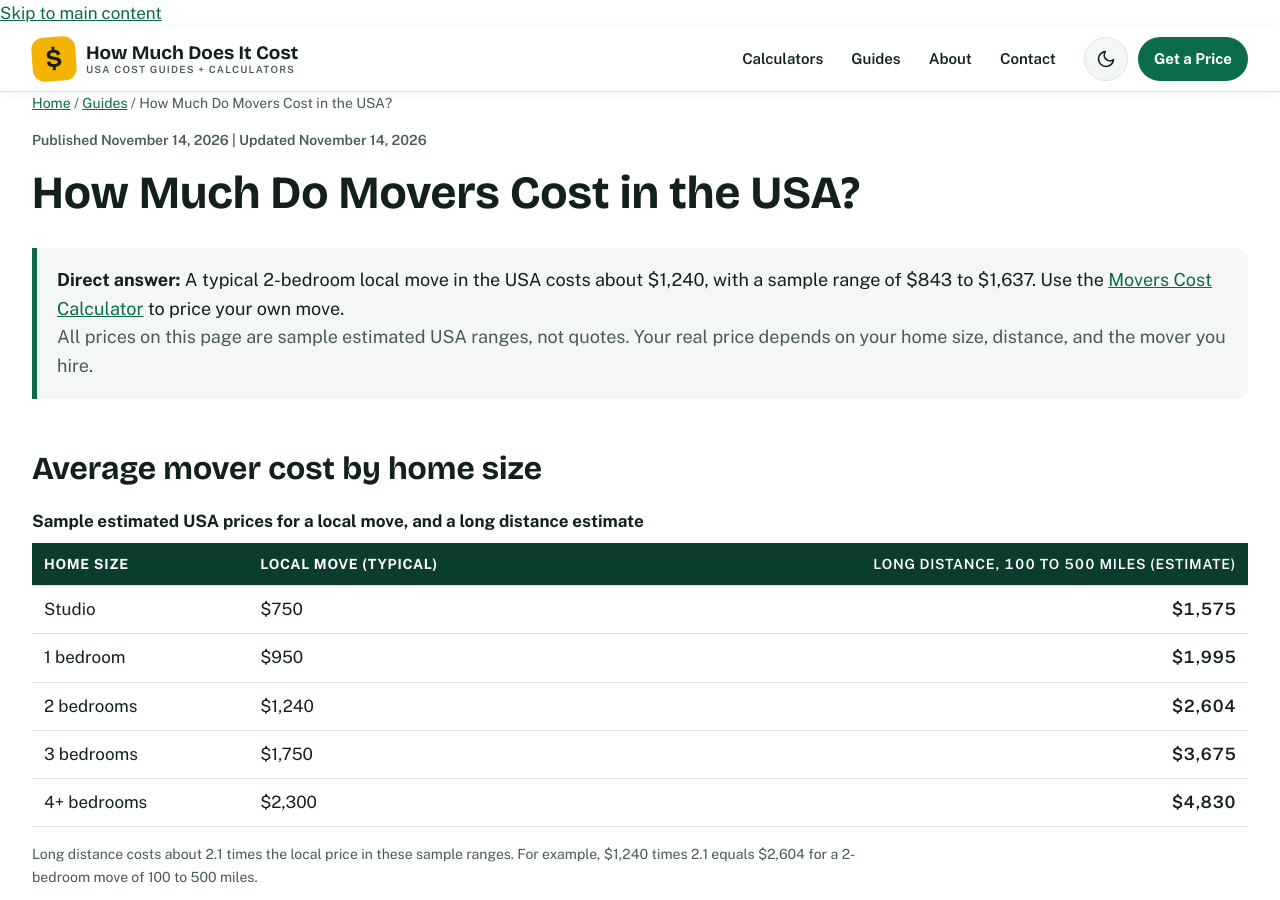
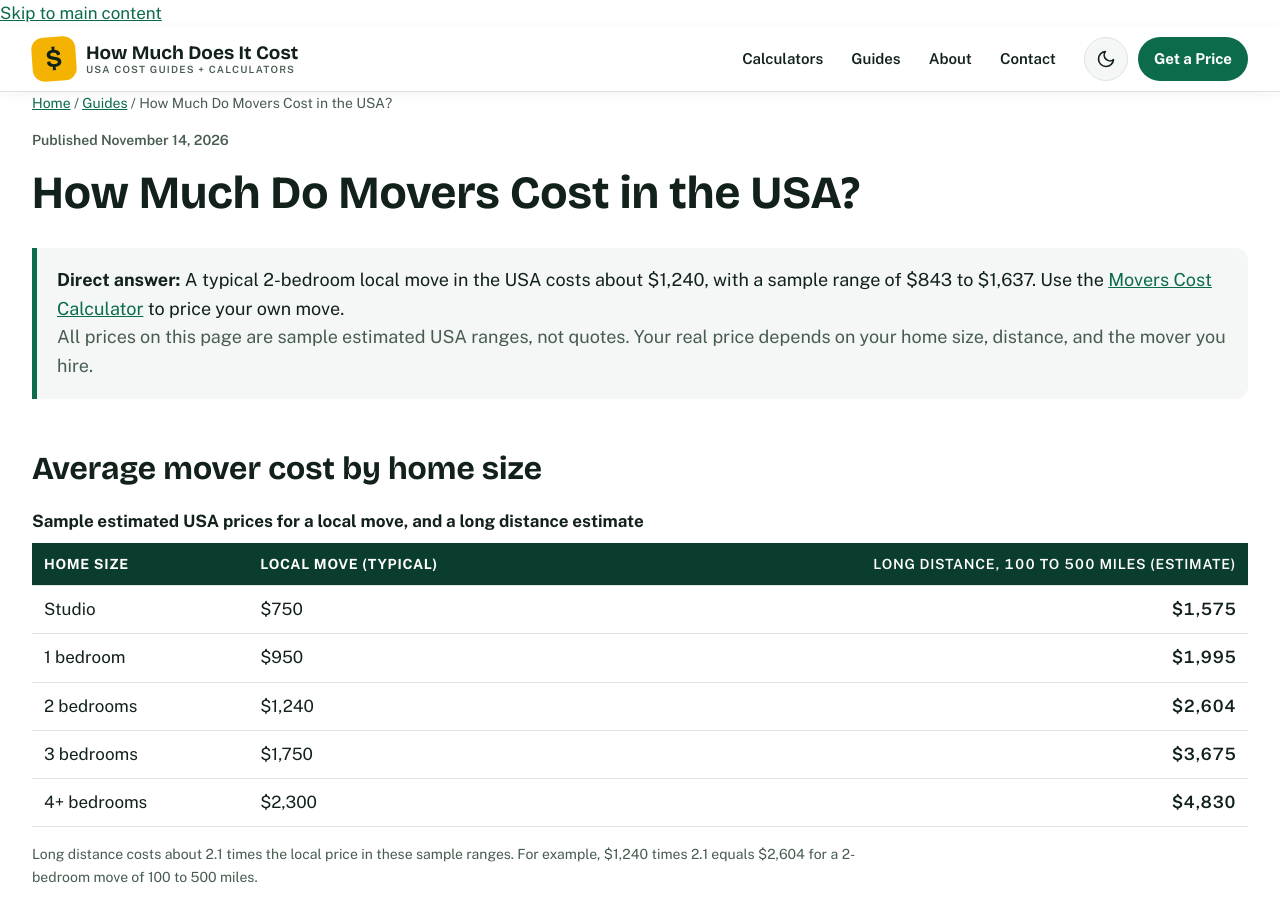
Before and after one commit to zaidmeo09-dhangal/howmuchdoesitcostusa, a Jekyll site: the page built from _posts/2026-11-14-how-much-do-movers-cost.md, in a window 1280 px wide and 900 px high. Built offline with Jekyll 4.4.1, drawn with Linux system fonts in a browser that asks for light colours.

Commit message:
Initial deploy: add _layouts/post.html

```diff
--- a/_layouts/post.html
+++ b/_layouts/post.html
@@ -3,7 +3,7 @@ layout: default
 ---
 <article class="wrap post">
   <p class="crumb"><a href="{{ '/' | relative_url }}">Home</a> / <a href="{{ '/blog/' | relative_url }}">Guides</a> / {{ page.title }}</p>
-  <p class="post-date">Published {{ page.date | date: "%B %-d, %Y" }} | Updated {{ page.date | date: "%B %-d, %Y" }}</p>
+  <p class="post-date">Published {{ page.date | date: "%B %-d, %Y" }}</p>
   <h1>{{ page.title }}</h1>
   {{ content }}
 </article>
```
